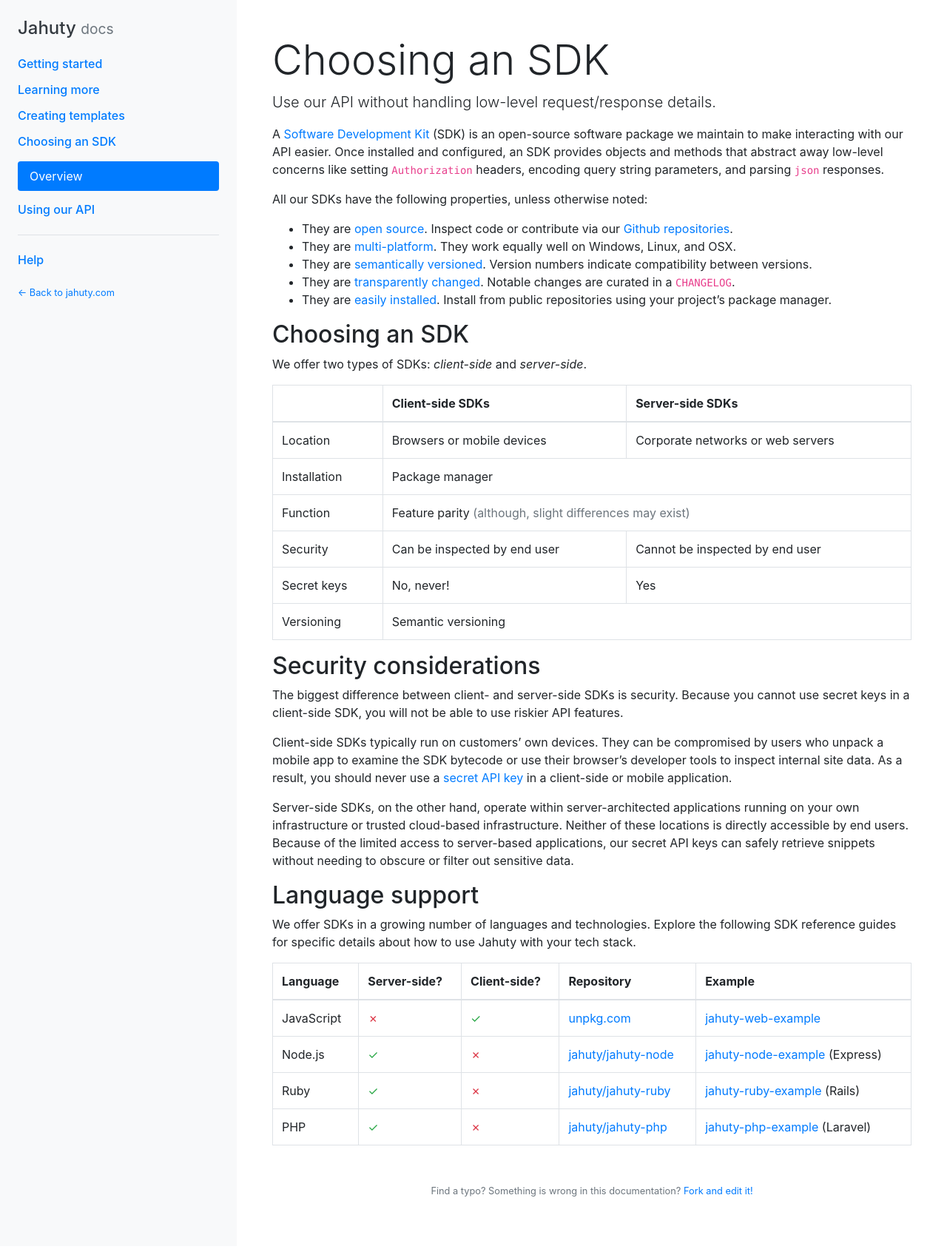
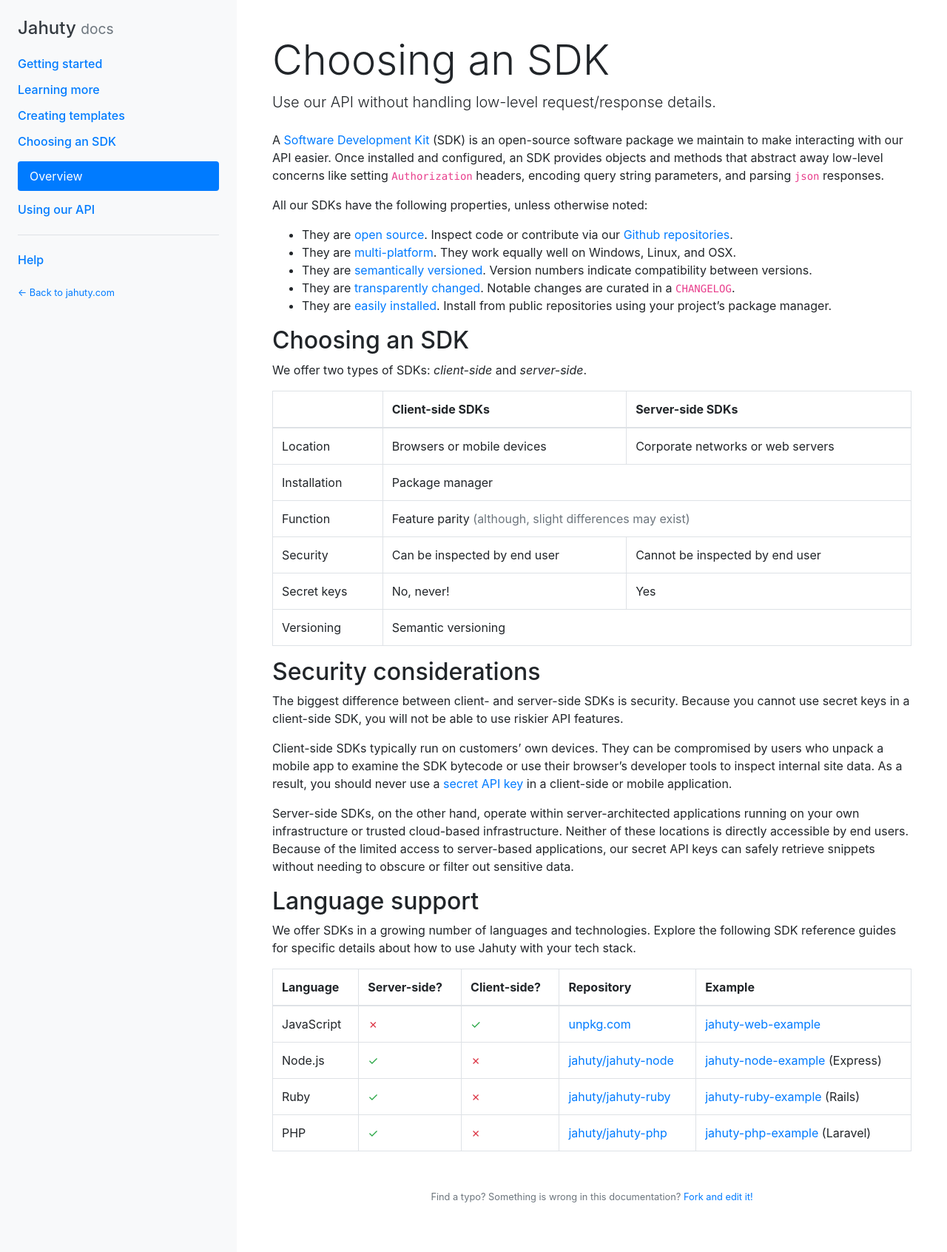
Before and after one commit to jahuty/documentation, a Jekyll site: the page built from sdks.md, in a window 1280 px wide. Shown: the whole page at 74% size. Built offline with Jekyll 4.4.1, drawn with Linux system fonts in a browser that asks for light colours; nearby versions of some CDN libraries.

Commit message:
Add whitespace beneath page heading

```diff
--- a/_includes/heading.html
+++ b/_includes/heading.html
@@ -7,6 +7,6 @@
 <h1 class="display-4">
   {{ include.title }}
 </h1>
-<p class="lead">
+<p class="lead mb-4">
   {{ include.lead }}
 </p>
```
